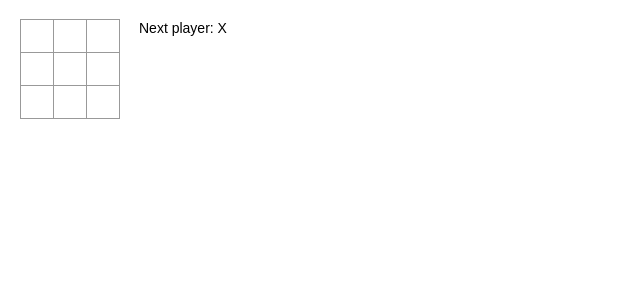
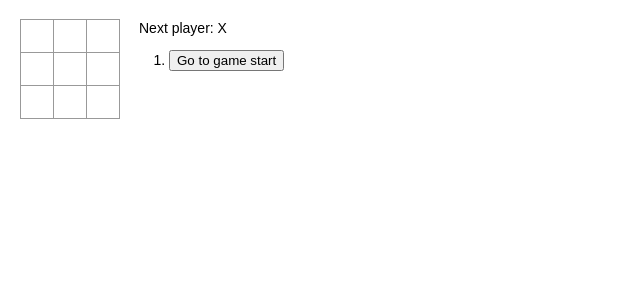
Before and after one commit to am-765/react-tutorial-refactoring, a React (Create React App) app: page / in a window 1280 px wide. Shown: the top 300 px of the page, without its empty margins (0-640 px from the left). Built offline with nearby package versions, Linux system fonts and the light colour scheme.

Commit message:
Add display of past starts and implementation of time travel

```diff
--- a/src/index.tsx
+++ b/src/index.tsx
@@ -75,10 +75,11 @@ const Game = () => {
   const [history, setHistory] = useState<History[]>([
     { squares: Array<SquareValue>(9).fill(null) },
   ]);
+  const [stepNumber, setStepNumber] = useState<number>(0);
   const [xIsNext, setXIsNext] = useState<boolean>(true);
 
   const handleClick = (i: number) => {
-    const historyArray = history;
+    const historyArray = history.slice(0, stepNumber + 1);
     const current = historyArray[historyArray.length - 1];
     const squares = current.squares.slice();
     if (calculateWinner(squares) || squares[i]) {
@@ -86,11 +87,17 @@ const Game = () => {
     }
     squares[i] = xIsNext ? 'X' : 'O';
     setHistory(historyArray.concat([{ squares }]));
+    setStepNumber(historyArray.length);
     setXIsNext(!xIsNext);
   };
 
+  const jumpTo = (step: number) => {
+    setStepNumber(step);
+    setXIsNext(step % 2 === 0);
+  };
+
   const historyArray = history;
-  const current = historyArray[historyArray.length - 1];
+  const current = historyArray[stepNumber];
   const winner = calculateWinner(current.squares);
   let status;
   if (winner) {
@@ -99,6 +106,18 @@ const Game = () => {
     status = `Next player: ${xIsNext ? 'X' : 'O'}`;
   }
 
+  const moves = history.map((_step, move) => {
+    const desc = move ? `Go to move #${move}` : 'Go to game start';
+
+    return (
+      <li key={move.toString()}>
+        <button type="button" onClick={() => jumpTo(move)}>
+          {desc}
+        </button>
+      </li>
+    );
+  });
+
   return (
     <div className="game">
       <div className="game-board">
@@ -106,7 +125,7 @@ const Game = () => {
       </div>
       <div className="game-info">
         <div>{status}</div>
-        <ol>{/* TODO */}</ol>
+        <ol>{moves}</ol>
       </div>
     </div>
   );
```
